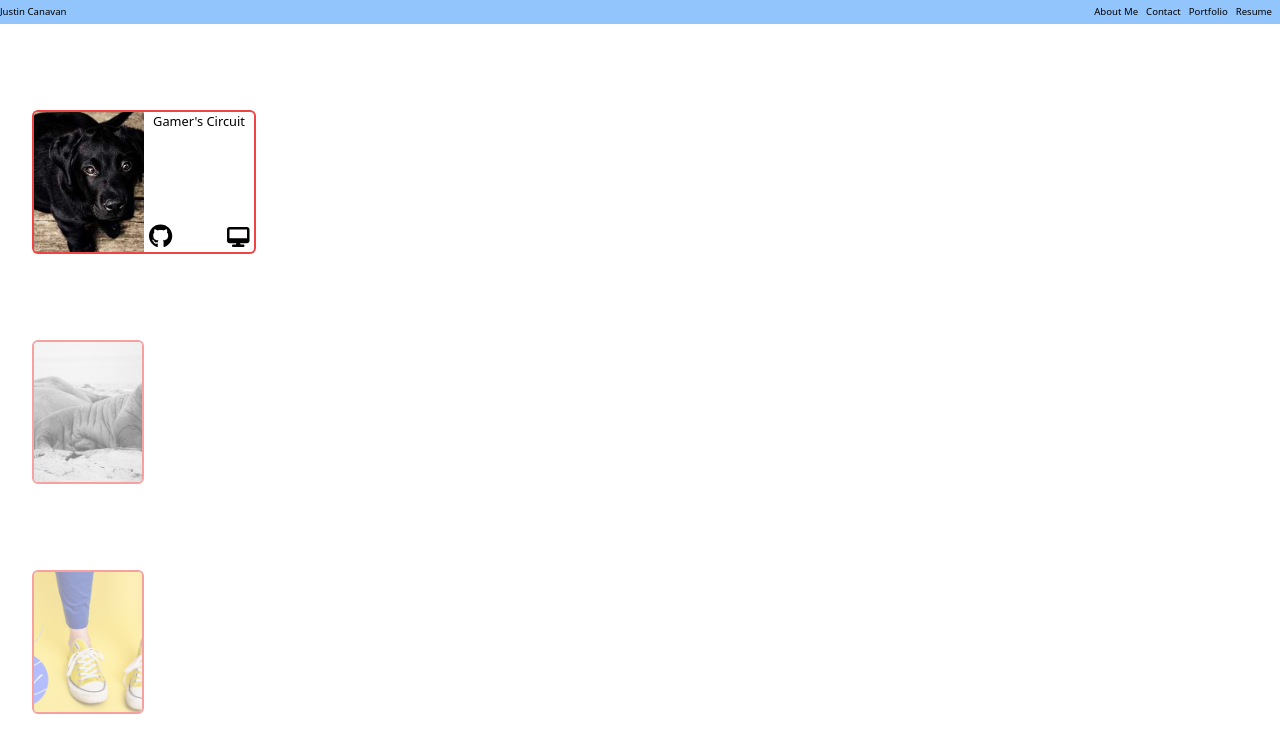
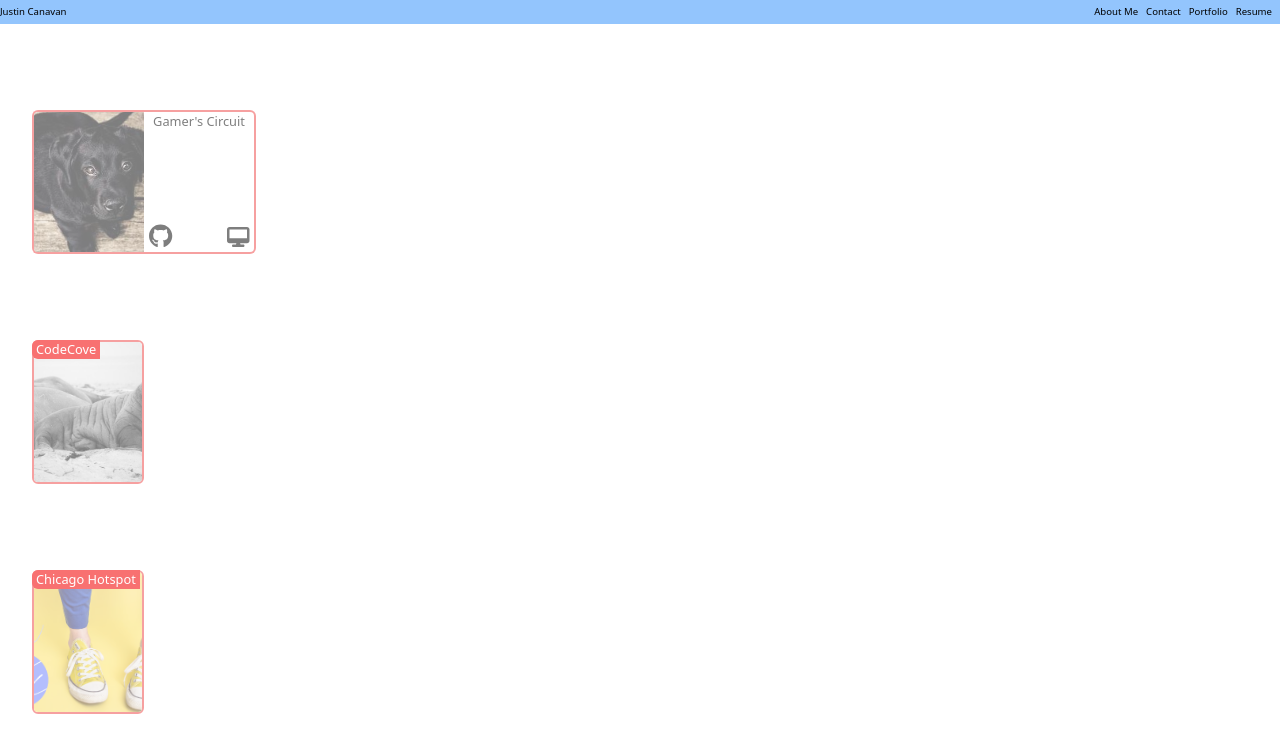
Before and after one commit to justincanavandev/vite-portfolio, a React (Vite) app in the folder vite-portfolio/: page /portfolio in a window 1280 px wide. Shown: the top 752 px of the page. Built offline with nearby package versions, Linux system fonts and the light colour scheme.

Commit message:
continued on card animations, working on opacity changes

```diff
--- a/vite-portfolio/src/pages/Portfolio/Portfolio.tsx
+++ b/vite-portfolio/src/pages/Portfolio/Portfolio.tsx
@@ -6,6 +6,7 @@ import { PortfolioContext } from "../../context/PortfolioContext"
 import { FontAwesomeIcon } from "@fortawesome/react-fontawesome"
 import { faGithub } from "@fortawesome/free-brands-svg-icons"
 import { faDesktop } from "@fortawesome/free-solid-svg-icons"
+import type { Project } from "../../types/types"
 
 export default function Portfolio() {
   const { componentHeight, screenWidth } = useContext(PortfolioContext)
@@ -32,19 +33,12 @@ export default function Portfolio() {
     },
   ]
 
-  type Project = {
-    name: string
-    githubRepo: string
-    liveLink: string
-    thumbnail: string
-  }
-
   const [showProjectDetails, setShowProjectDetails] = useState<boolean>(true)
 
   const [featuredProject, setFeaturedProject] = useState<Project>(projects[0])
   const [showAnimation, setShowAnimation] = useState<boolean>(false)
-  // const [animationOpen, setAnimationOpen] = useState<boolean>(true)
   const [closeAnimation, setCloseAnimation] = useState<boolean>(false)
+  const [opacityClass, setOpacityClass] = useState<string>("opacity-50")
 
   useEffect(() => {
     console.log("featuredProject", featuredProject)
@@ -70,7 +64,7 @@ export default function Portfolio() {
 
       setCloseAnimation(true)
 
-      if(showAnimation===false) {
+      if (showAnimation === false) {
         setShowAnimation(true)
       }
 
@@ -81,7 +75,7 @@ export default function Portfolio() {
       setTimeout(() => {
         setShowProjectDetails(!showProjectDetails)
         setFeaturedProject({} as Project)
-      }, 300)
+      }, 295)
     }
 
     if (showProjectDetails === false && !featuredProject.name) {
@@ -98,9 +92,14 @@ export default function Portfolio() {
     }
   }
 
-  // console.log("animationOpen", animationOpen)
-  console.log("closeAnimation", closeAnimation)
-
+  function opacityAnimation() {
+    if (closeAnimation) {
+      setOpacityClass("opacity-50")
+    } else {
+      setOpacityClass("opacity-100")
+    }
+  }
+console.log('closeAnimation', closeAnimation)
   return (
     <>
       <div
@@ -111,25 +110,36 @@ export default function Portfolio() {
           <div className="flex">
             <div
               key={index}
-              className="h-36 w-28 z-10 rounded-md box-border"
+              className="h-36 w-28 z-50 relative rounded-md box-border text-[.8rem]"
               onClick={() => displayCard(index)}
             >
               <img
                 src={project.thumbnail}
                 alt="project-image"
-                className={`h-36 w-28 object-cover overflow-hidden border-2 border-red-500 rounded-md box-border ${
+                onAnimationEnd={opacityAnimation}
+                className={`h-36 w-28
+                ${ closeAnimation ? "animate-img-opacity-close" : "animate-img-opacity-expand"}
+                object-cover overflow-hidden border-2 border-red-500 rounded-md box-border ${
                   featuredProject.name === project.name
                     ? "border-r-0 rounded-r-none"
                     : ""
-                } ${
-                  showProjectDetails === true &&
-                  project.name === featuredProject.name
-                    ? "opacity-100"
-                    : "opacity-50"
                 }
+              ${
+                showProjectDetails === true &&
+                project.name === featuredProject.name
+                  ? opacityClass
+                  : "opacity-50"
+              }
 
                `}
               />
+              {((showProjectDetails === true &&
+                project.name !== featuredProject.name) ||
+                showProjectDetails === false) && (
+                <div className="absolute top-0 bg-red-400 text-white rounded-l-md">
+                  <p className="px-1">{project.name}</p>
+                </div>
+              )}
             </div>
             {featuredProject.name === project.name && showProjectDetails && (
               <div
@@ -138,6 +148,11 @@ export default function Portfolio() {
                   closeAnimation
                     ? "animate-project-close"
                     : "animate-project-expand"
+                }      ${
+                  showProjectDetails === true &&
+                  project.name === featuredProject.name
+                    ? opacityClass
+                    : "opacity-50"
                 } border-2 z-0 border-red-500 rounded-md border-l-0 rounded-l-none flex flex-col justify-between`}
               >
                 <p className="text-[.8rem] mx-auto">{project.name}</p>
@@ -150,7 +165,7 @@ export default function Portfolio() {
                   />
                 </div>
               </div>
-             )}
+            )}
           </div>
         ))}
       </div>
--- a/vite-portfolio/tailwind.config.js
+++ b/vite-portfolio/tailwind.config.js
@@ -18,8 +18,10 @@ export default {
       },
       animation: {
         'project-expand': 'project-expand .3s linear',
-        'project-close': 'project-close .3s linear'
-
+        'project-close': 'project-close .3s linear',
+        'img-opacity-expand': 'img-opacity-expand .3s linear',
+        'img-opacity-close': 'img-opacity-close .3s linear',
+        'opacity-expand-full': 'opacity-expand-full .3s linear'
       },
       keyframes: {
         'project-expand': {
@@ -28,7 +30,20 @@ export default {
         },
         'project-close': {
           "0%": {transform: 'translateX(0)'},
-          "100%": {transform: 'translateX(-102%)'}
+          "100%": {transform: 'translateX(-100%)'}
+        },
+        'img-opacity-expand': {
+          "0%": {opacity: .5},
+          "100%": {opacity: 1},
+        },
+        'opacity-expand-full': {
+          "0%": {opacity: 0},
+          "90%": {opacity: 0},
+          "100%": {opacity: 1},
+        },
+        'img-opacity-close': {
+          "0%": {opacity: 1},
+          "100%": {opacity: .5},
         }
 
       }
```
Also changed, not shown: vite-portfolio/src/types/types.ts (+7 -0 lines).
